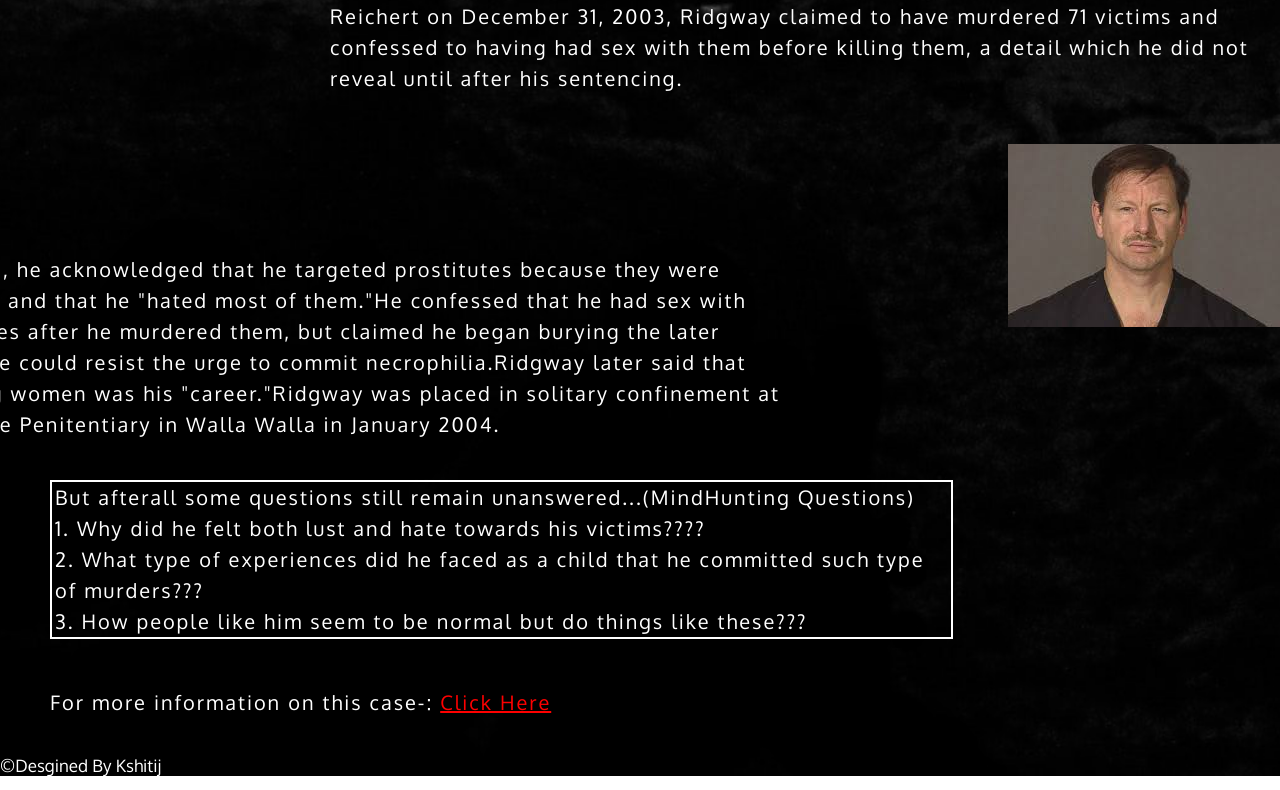
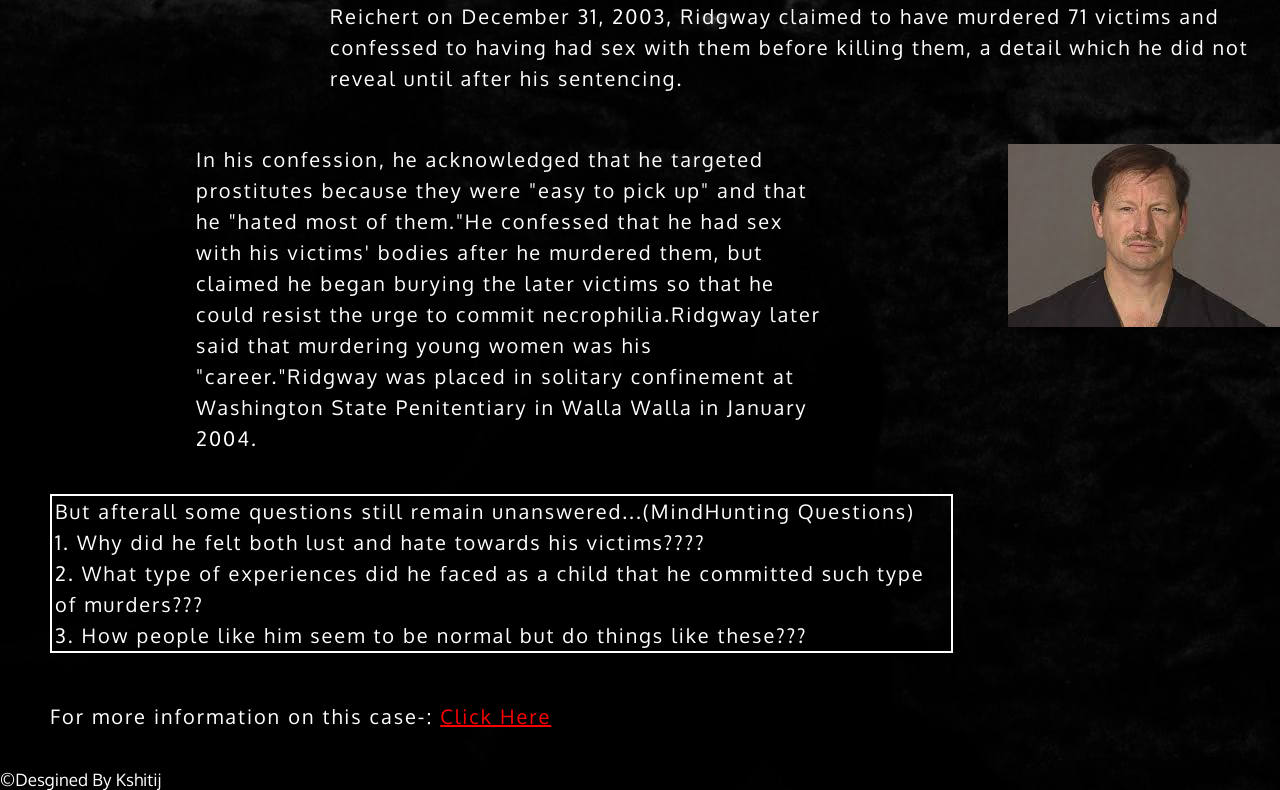
Before and after one commit to Beast1999/KillerBrains.github.io, a plain HTML site: page river.html in a window 1280 px wide. Shown: the part 1901-2691 px from the top of the page. Drawn offline with Linux system fonts and the light colour scheme; a script that the page names is missing.

Commit message:
Update river.css

```diff
--- a/river.css
+++ b/river.css
@@ -96,13 +96,13 @@
 }
 .a7{
 	float: right;
-	width: 75%;
+	width: 50%;
 	margin-top: 50px;
-	margin-right: 500px;
+	margin-right: 20px;
 	font-size: 20px;
 	letter-spacing: 2px;
 	line-height: 31px;
-	margin-left: -500px;
+
 
 }
 .a8{
```
